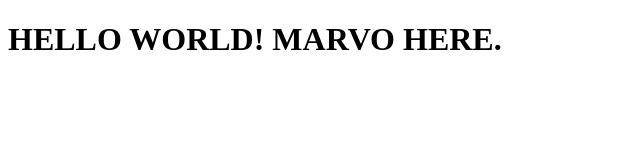
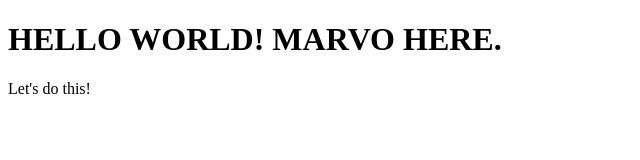
Before and after one commit to reedjaz/marvo-ds, a plain HTML site: page index.html in a window 1280 px wide. Shown: the whole page, without its empty margins (0-640 px from the left). Drawn offline with Linux system fonts and the light colour scheme.

Commit message:
Awali semuanya

```diff
--- a/index.html
+++ b/index.html
@@ -7,5 +7,6 @@
 </head>
 <body>
     <h1>HELLO WORLD! MARVO HERE.</h1>
+    <p>Let's do this!</p>
 </body>
 </html>
```
